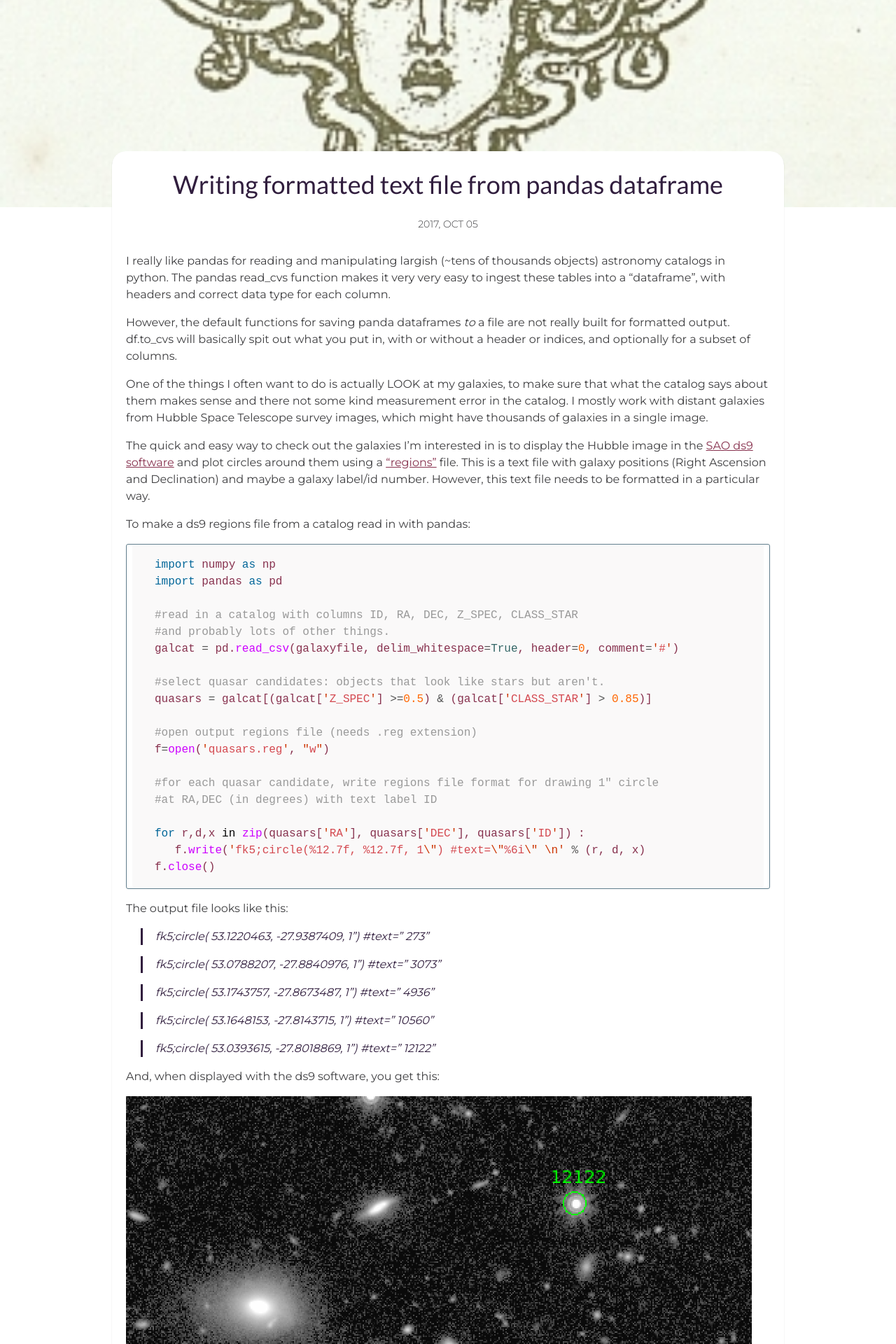
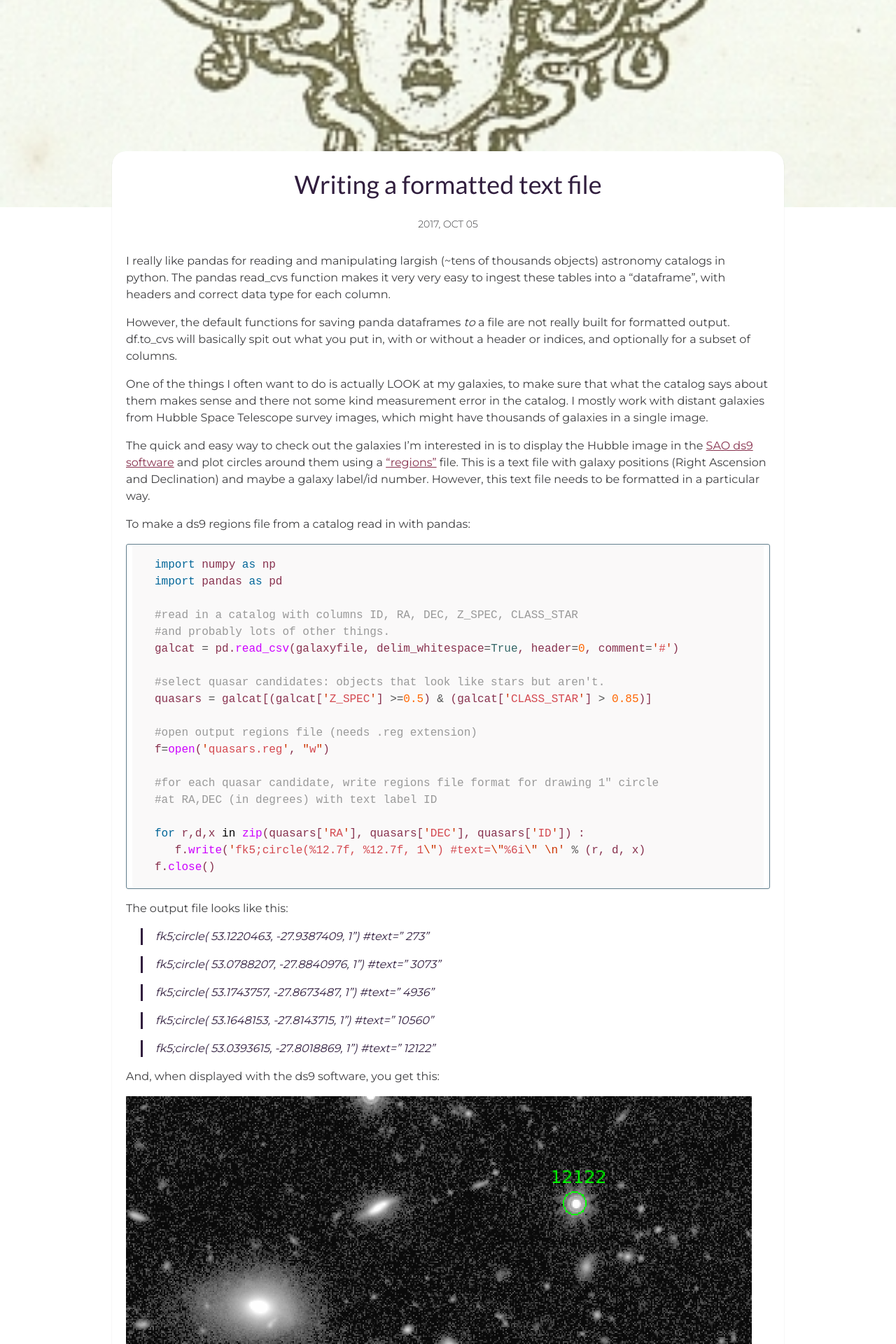
Before and after one commit to jenlotz/jenlotz.github.io, a Jekyll site: the page built from _posts/2017-10-05-ds9region.markdown, in a window 1280 px wide. Shown: the part 307-2227 px from the top of the page at 70% size. Built offline with Jekyll 4.4.1, drawn with Linux system fonts in a browser that asks for light colours; some of the changed text lies outside the part shown.

Commit message:
fix title

```diff
--- a/_posts/2017-10-05-ds9region.markdown
+++ b/_posts/2017-10-05-ds9region.markdown
@@ -1,6 +1,6 @@
 ---
 layout: post
-title: Writing formatted text file from pandas dataframe
+title: Writing a formatted text file
 date:   2017-10-05
 description:  How to make ds9 regions file from a pandas dataframe # Add post description (optional)
 img: Medusa.jpg # Add image post (optional)
```
